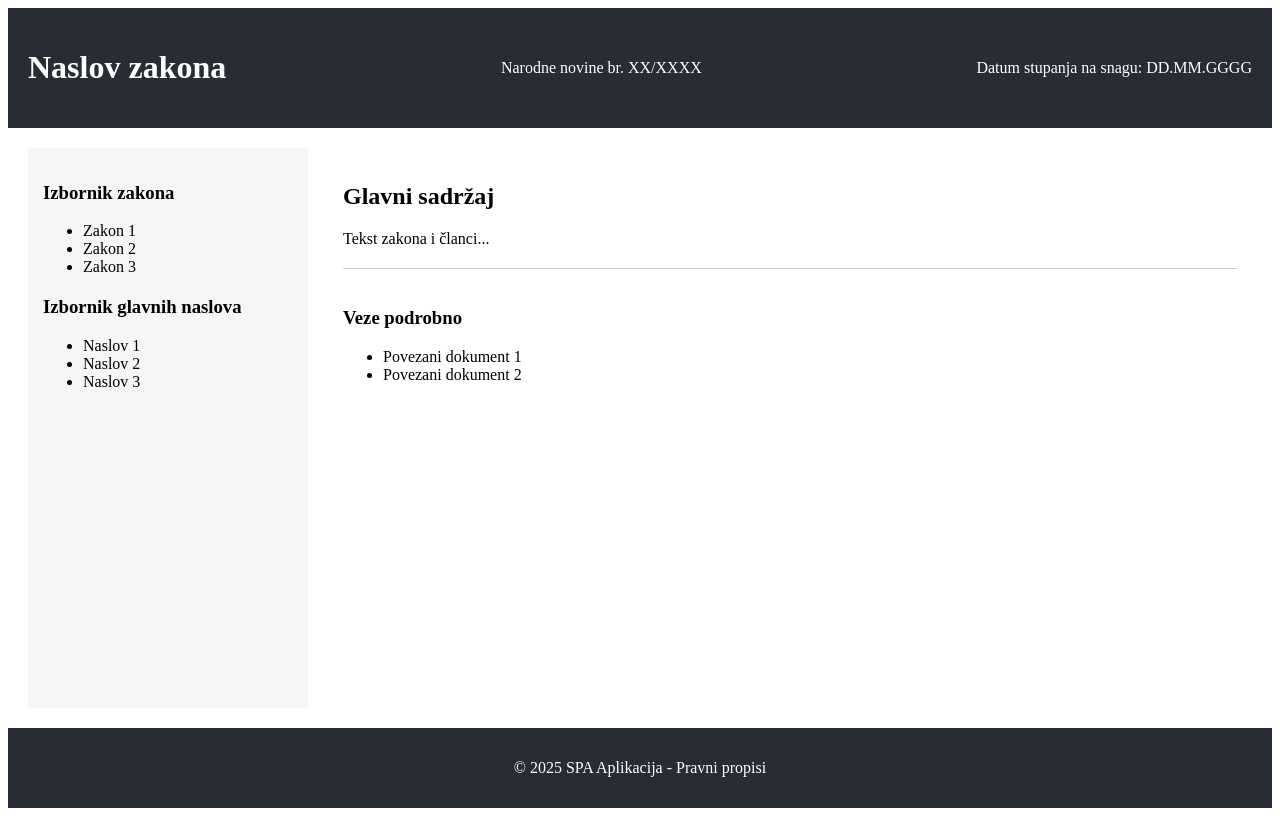
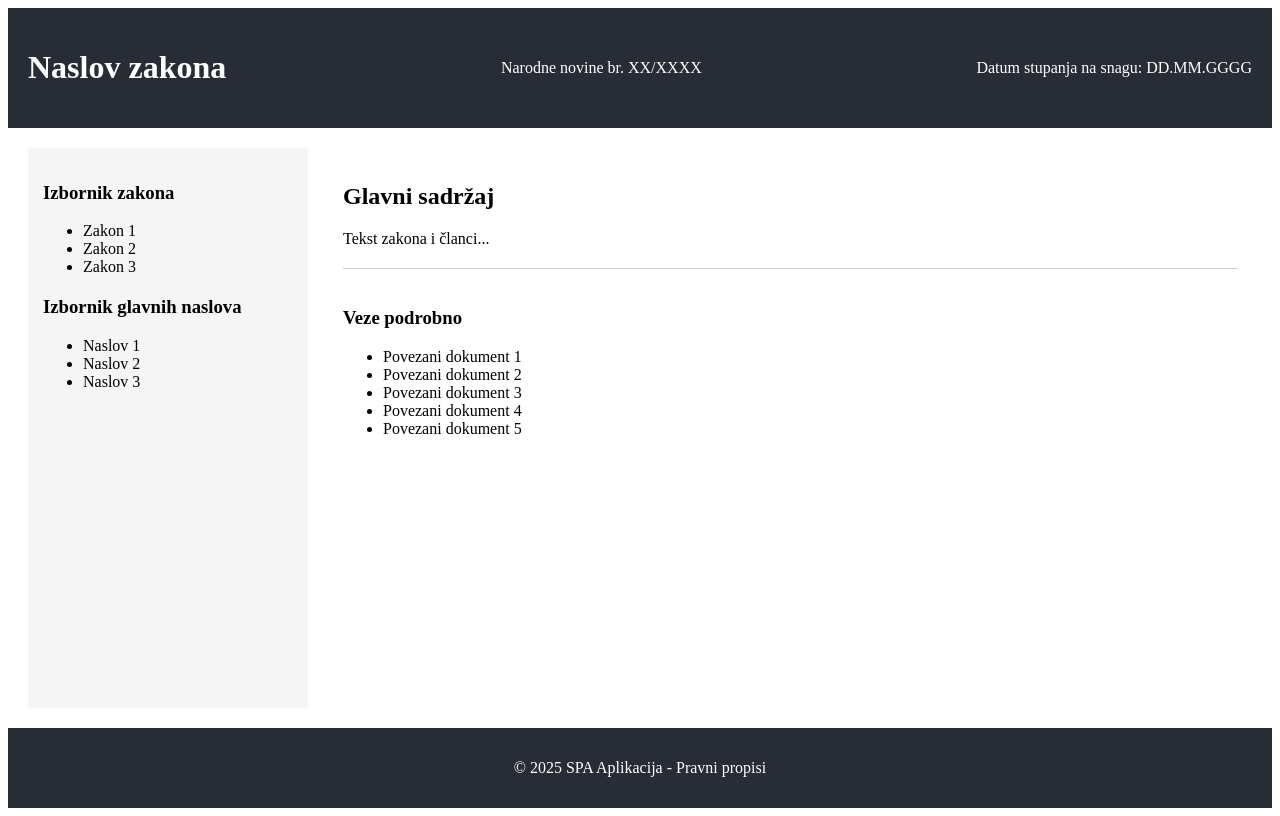
Before and after one commit to ZeljkoGlavinic/vite-react, a React (Vite) app: page / in a window 1280 px wide. Built offline with nearby package versions, Linux system fonts and the light colour scheme.

Commit message:
Osnovna struktura i Barrel-obrazac za uvoz

```diff
--- a/src/components/layout/DesniStupac/VezePodrobno.jsx
+++ b/src/components/layout/DesniStupac/VezePodrobno.jsx
@@ -5,9 +5,11 @@ function VezePodrobno() {
       <ul>
         <li>Povezani dokument 1</li>
         <li>Povezani dokument 2</li>
+        <li>Povezani dokument 3</li>
+        <li>Povezani dokument 4</li>
+        <li>Povezani dokument 5</li>
       </ul>
     </div>
   )
 }
-
 export default VezePodrobno
```
